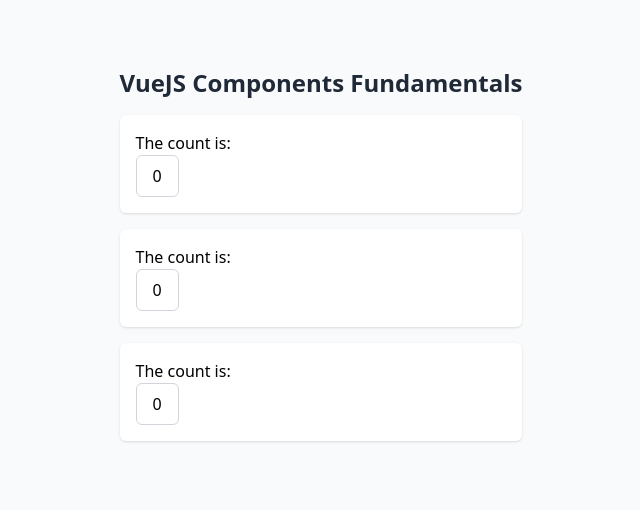
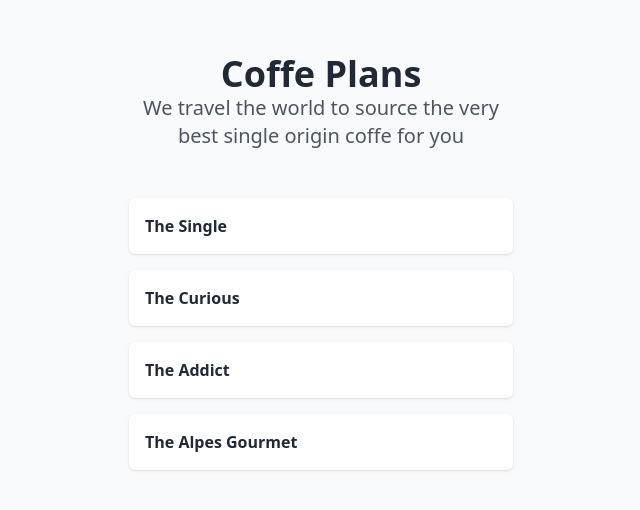
Before and after one commit to leoziondev/vueschool-vuejs-components-fundamentals, a plain HTML site: page index.html in a window 1280 px wide. Shown: the part 138-648 px from the top of the page, without its empty margins (319-959 px from the left). Drawn offline with nearby package versions, Linux system fonts and the light colour scheme.

Commit message:
reusable components with props

```diff
--- a/app.js
+++ b/app.js
@@ -1,11 +1,16 @@
-Vue.component('click-counter', {
-  data() {
-    return {
-      count: 0
+Vue.component('plan', {
+  template: '#plan-template',
+  props: {
+    name: {
+      type: String,
+      required: true
     }
   },
-  template: '#click-counter-template'
 })
+
 new Vue({
-  el: '#app'
+  el: '#app',
+  data: {
+    plans: ['The Single', 'The Curious', 'The Addict', 'The Alpes Gourmet']
+  }
 })
--- a/index.html
+++ b/index.html
@@ -10,18 +10,24 @@
 </head>
 <body class="bg-gray-50 min-h-screen flex items-center justify-center">
   <div id="app">
-    <h1 class="text-2xl font-bold text-gray-800">VueJS Components Fundamentals</h1>
-    <div class="mt-4">
-      <click-counter></click-counter>
-      <click-counter></click-counter>
-      <click-counter></click-counter>
+    <div class="w-full max-w-2xl mx-auto">
+      <h1 class="text-4xl font-bold text-gray-800 text-center">Coffe Plans</h1>
+      <h2 class="w-96 text-xl font-thin text-gray-600 text-center">We travel the world to source the very best single origin coffe for you</h2>
+
+      <div class="flex flex-col items-center space-y-4 mt-12">
+
+        <plan v-for="plan in plans" :name="plan"></plan>
+
+      </div>
+
     </div>
   </div>
 
-  <script type="text/x-templte" id="click-counter-template">
-    <div class="bg-white shadow rounded-md p-4 mb-4">
-      <p>The count is:</p>
-      <button @click="count++" class="border border-gray-300 rounded-md py-2 px-4">{{count}}</button>
+  <script type="text/x-template" id="plan-template">
+    <div class="w-96 bg-white rounded-md shadow p-4">
+      <div>
+        <h3 class="font-semibold text-gray-800">{{ name }}</h3>
+      </div>
     </div>
   </script>
 
```
